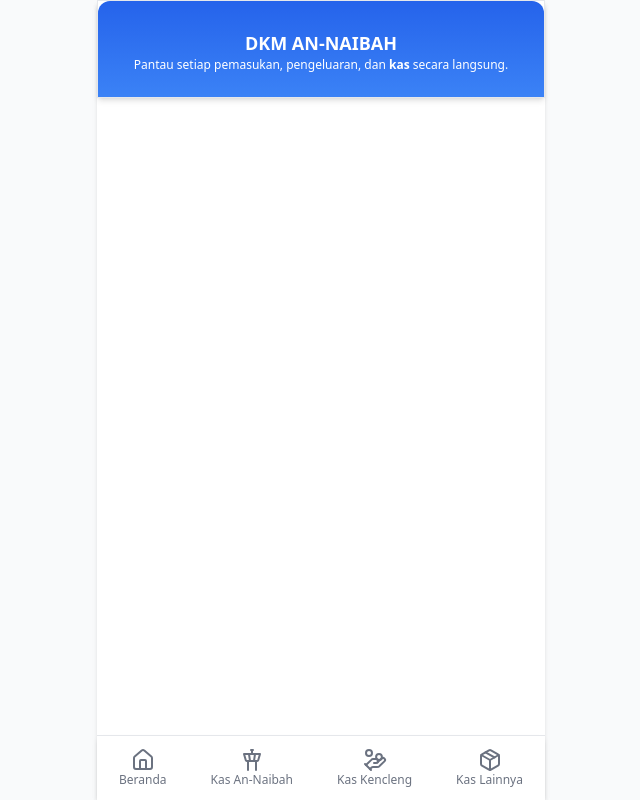
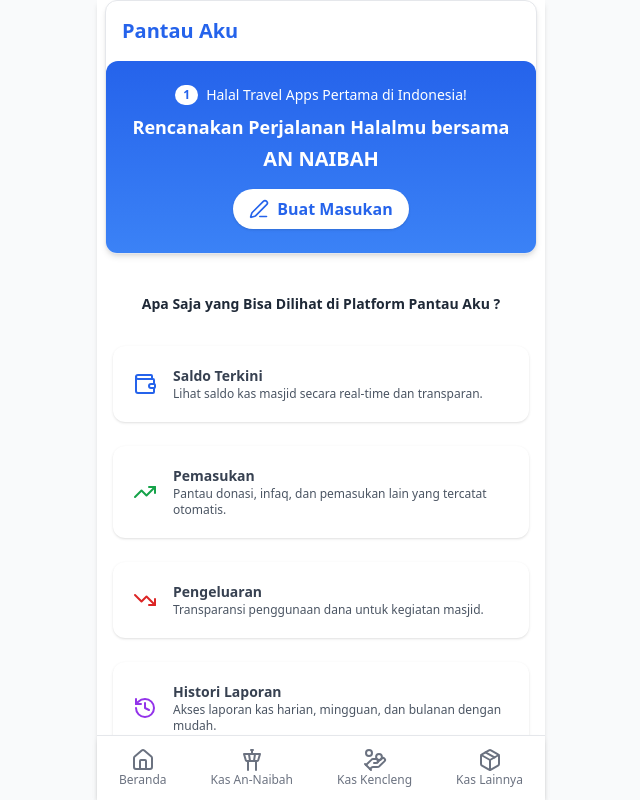
Before and after one commit to mhanifmuhsin/annaibah, a React (Vite) app: page / in a window 1280 px wide. Shown: the whole page, without its empty margins (319-959 px from the left). Built offline with nearby package versions, Linux system fonts and the light colour scheme.

Commit message:
feat: :hammer: update content

```diff
--- a/src/App.tsx
+++ b/src/App.tsx
@@ -2,6 +2,7 @@
 
 import Banner from "./components/banner";
 import BottomNavigation from "./components/bottom-navigation";
+import InfoFeatures from "./components/InfoFeatures";
 
 function App() {
   return (
@@ -10,7 +11,9 @@
         {/* konten utama */}
         <div className="mx-auto w-full max-w-md flex-1 bg-white shadow-md">
           <Banner />
+          <InfoFeatures />
         </div>
+        <section></section>
 
         {/* bottom navigation selalu di bawah */}
         <BottomNavigation />
--- /dev/null
+++ b/src/components/InfoFeatures.tsx
@@ -0,0 +1,54 @@
+import React from "react";
+import { Wallet, TrendingUp, TrendingDown, History } from "lucide-react";
+
+const features = [
+  {
+    icon: <Wallet className="h-6 w-6 text-blue-600" />,
+    title: "Saldo Terkini",
+    desc: "Lihat saldo kas masjid secara real-time dan transparan.",
+  },
+  {
+    icon: <TrendingUp className="h-6 w-6 text-green-600" />,
+    title: "Pemasukan",
+    desc: "Pantau donasi, infaq, dan pemasukan lain yang tercatat otomatis.",
+  },
+  {
+    icon: <TrendingDown className="h-6 w-6 text-red-600" />,
+    title: "Pengeluaran",
+    desc: "Transparansi penggunaan dana untuk kegiatan masjid.",
+  },
+  {
+    icon: <History className="h-6 w-6 text-purple-600" />,
+    title: "Histori Laporan",
+    desc: "Akses laporan kas harian, mingguan, dan bulanan dengan mudah.",
+  },
+];
+
+const InfoFeatures: React.FC = () => {
+  return (
+    <div className="max-w-4xl mx-auto py-10 px-4">
+      <h2 className="text-center text-sm font-bold text-gray-800 mb-8">
+        Apa Saja yang Bisa Dilihat di Platform Pantau Aku ?
+      </h2>
+
+      <div className="grid grid-cols-1  gap-6">
+        {features.map((item, idx) => (
+          <div
+            key={idx}
+            className="flex items-center gap-4 bg-white p-5 rounded-xl shadow hover:shadow-lg transition"
+          >
+            <div className="flex-shrink-0">{item.icon}</div>
+            <div>
+              <h3 className="text-sm font-semibold text-gray-700">
+                {item.title}
+              </h3>
+              <p className="text-xs text-gray-600">{item.desc}</p>
+            </div>
+          </div>
+        ))}
+      </div>
+    </div>
+  );
+};
+
+export default InfoFeatures;
--- a/src/components/banner.tsx
+++ b/src/components/banner.tsx
@@ -1,16 +1,33 @@
+import { Edit3Icon } from "lucide-react"; // icon untuk tombol download
 import React from "react";
 
 const Banner: React.FC = () => {
   return (
-    <div className="max-w-md mx-auto bg-white  shadow-md overflow-hidden border">
+    <div className="mx-2  bg-white rounded-xl shadow-md overflow-hidden border">
+      <div className="flex items-center gap-2 p-4">
+        <span className="text-xl font-bold text-blue-600">Pantau Aku</span>
+      </div>
+
+      {/* Content */}
       <div className="bg-gradient-to-b from-blue-600 to-blue-500 text-white p-6 rounded-t-xl">
-        <h1 className="text-center text-lg font-extrabold mt-1">
-          DKM AN-NAIBAH
-        </h1>
-        <p className="text-center text-xs">
-          Pantau setiap pemasukan, pengeluaran, dan <strong>kas</strong> secara
-          langsung.
+        <p className="flex items-center justify-center gap-2 text-sm mb-2">
+          <span className="bg-white text-blue-600 rounded-full px-2 py-0.5 text-xs font-bold">
+            1
+          </span>
+          Halal Travel Apps Pertama di Indonesia!
         </p>
+        <h2 className="text-center text-lg font-semibold">
+          Rencanakan Perjalanan Halalmu bersama
+        </h2>
+        <h1 className="text-center text-xl font-extrabold mt-1">AN NAIBAH</h1>
+
+        {/* Tombol Download */}
+        <div className="flex justify-center mt-4">
+          <button className="flex items-center gap-2 bg-white text-blue-600 font-semibold px-4 py-2 rounded-full shadow hover:bg-gray-100 transition">
+            <Edit3Icon className="h-5 w-5" />
+            Buat Masukan
+          </button>
+        </div>
       </div>
     </div>
   );
```
